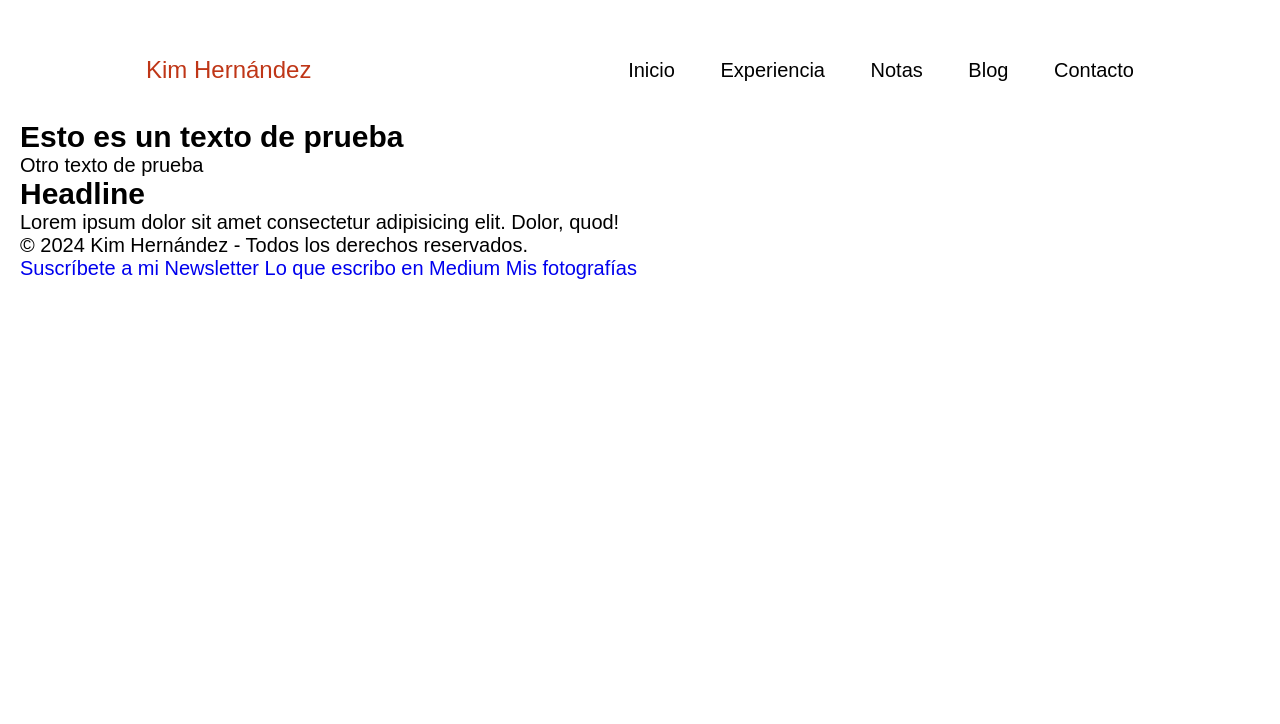
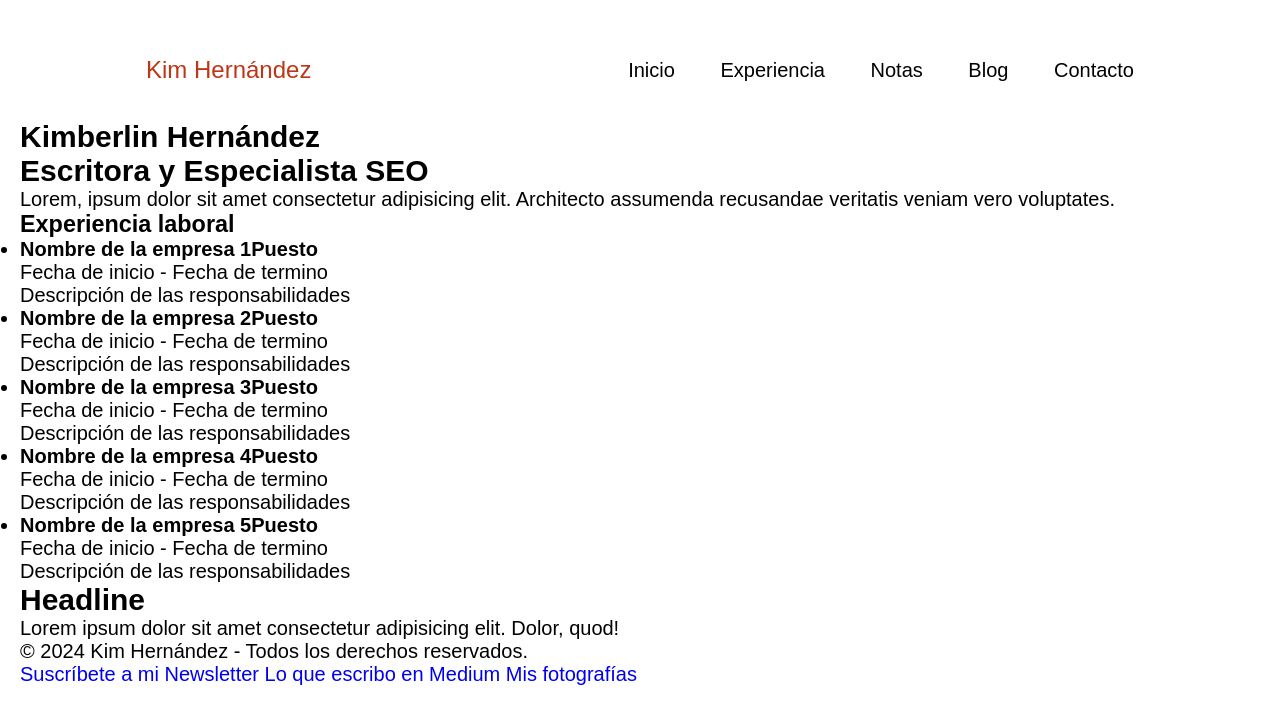
Before and after one commit to kimberlinhernandez/proyecto-coder-portafolio-60360, a website: page pages/experiencia.html in a window 1280 px wide. Drawn offline with Linux system fonts and the light colour scheme.

Commit message:
add html elements to experience section

```diff
--- a/pages/experiencia.html
+++ b/pages/experiencia.html
@@ -7,7 +7,8 @@
     <meta name="language" content="Spanish">
     <meta name="robots" content="index, follow">
     <meta name="author" content="Kimberlin Hernández">
-    <meta name="description" content="Conoce la trayectoria profesional de Kim Hernández, que la convierte en experta en la creación de contenidos optimizados para motores de búsqueda.">
+    <meta name="description"
+        content="Conoce la trayectoria profesional de Kim Hernández, que la convierte en experta en la creación de contenidos optimizados para motores de búsqueda.">
     <link rel="stylesheet" href="../css/style.css">
     <title>Experiencia laboral | Kim Hernández</title>
 </head>
@@ -40,12 +41,57 @@
                 <a href="./contacto.html">Contacto</a>
             </div>
         </div>
-
     </header>
 
     <main>
-        <h2>Esto es un texto de prueba</h2>
-        <p>Otro texto de prueba</p>
+        <section class="resumen-experiencia">
+            <!--Definir variables para los títulos principales | Revisar si en el index ya están-->
+            <h1 class="titulos-principales">Kimberlin Hernández</h1>
+            <h2>Escritora y Especialista SEO</h2>
+            <p>Lorem, ipsum dolor sit amet consectetur adipisicing elit. Architecto assumenda recusandae veritatis
+                veniam vero voluptates.</p>
+        </section>
+
+        <section class="trabajos-experiencia">
+            <h3>Experiencia laboral</h3>
+            <ul>
+                <li>
+                    <header class="header-experiencia">
+                        <h4>Nombre de la empresa 1<span>Puesto</span></h4>
+                        <span class="periodo">Fecha de inicio - Fecha de termino</span>
+                    </header>
+                    <p>Descripción de las responsabilidades</p>
+                </li>
+                <li>
+                    <header class="header-experiencia">
+                        <h4>Nombre de la empresa 2<span>Puesto</span></h4>
+                        <span class="periodo">Fecha de inicio - Fecha de termino</span>
+                    </header>
+                    <p>Descripción de las responsabilidades</p>
+                </li>
+                <li>
+                    <header class="header-experiencia">
+                        <h4>Nombre de la empresa 3<span>Puesto</span></h4>
+                        <span class="periodo">Fecha de inicio - Fecha de termino</span>
+                    </header>
+                    <p>Descripción de las responsabilidades</p>
+                </li>
+                <li>
+                    <header class="header-experiencia">
+                        <h4>Nombre de la empresa 4<span>Puesto</span></h4>
+                        <span class="periodo">Fecha de inicio - Fecha de termino</span>
+                    </header>
+                    <p>Descripción de las responsabilidades</p>
+                </li>
+                <li>
+                    <header class="header-experiencia">
+                        <h4>Nombre de la empresa 5<span>Puesto</span></h4>
+                        <span class="periodo">Fecha de inicio - Fecha de termino</span>
+                    </header>
+                    <p>Descripción de las responsabilidades</p>
+                    </li>
+            </ul>
+        </section>
     </main>
 
     <h2>Headline</h2>
```
